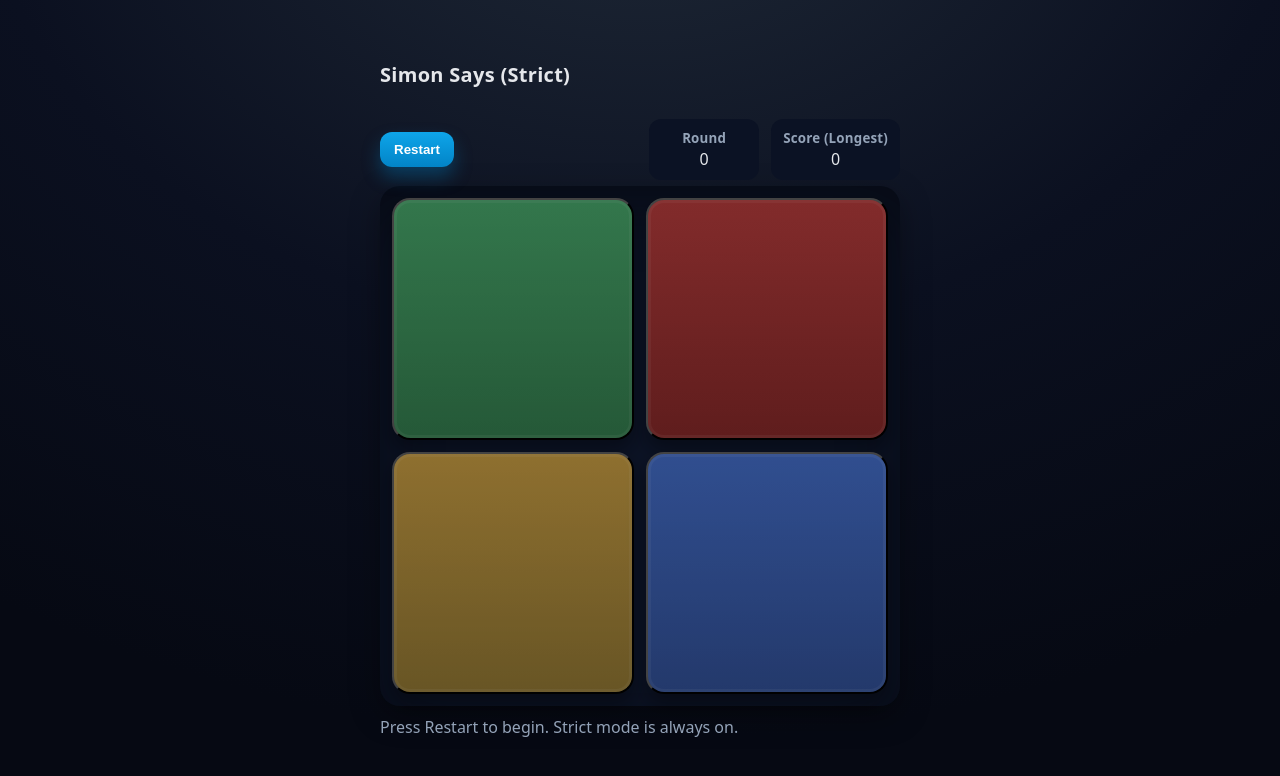
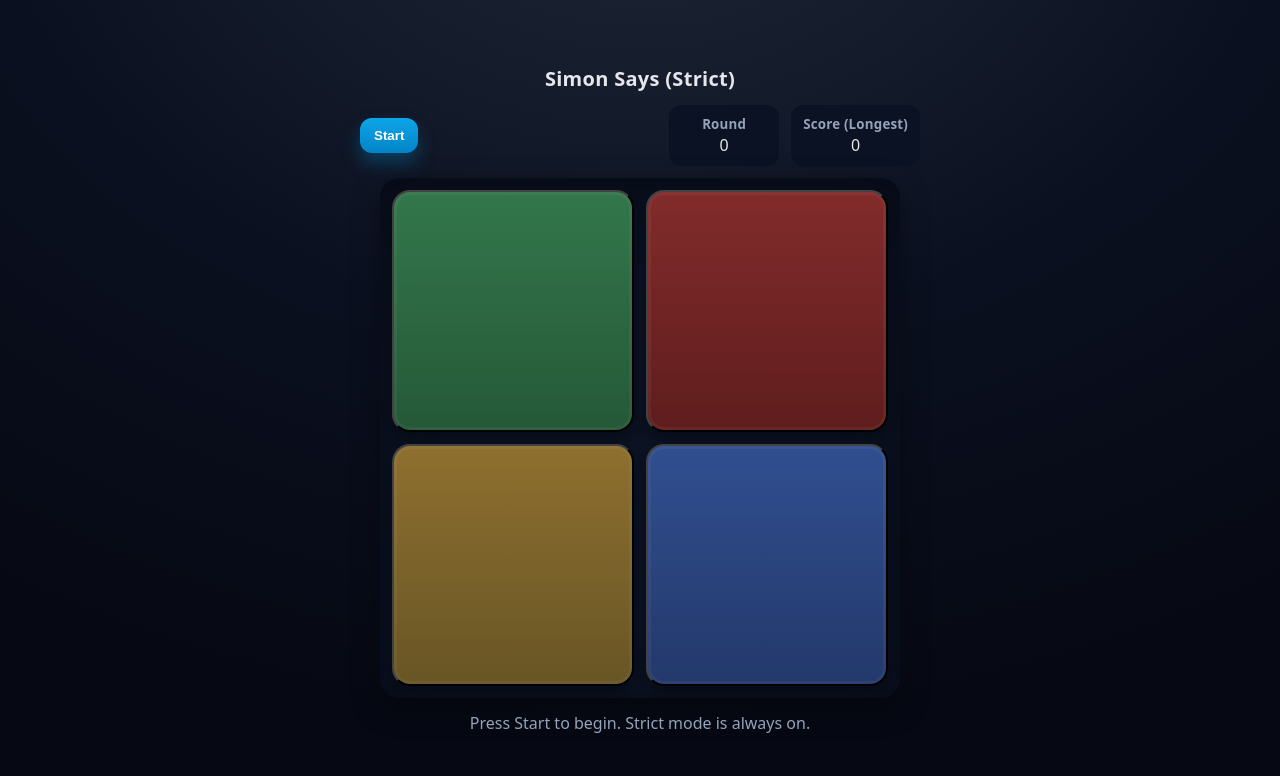
Before and after one commit to hairywin/simon-says, a plain HTML site: page index.html in a window 1280 px wide. Drawn offline with Linux system fonts and the light colour scheme.

Commit message:
index.html

```diff
--- a/index.html
+++ b/index.html
@@ -2,7 +2,7 @@
 <html lang="en">
 <head>
 <meta charset="utf-8" />
-<meta name="viewport" content="width=device-width,initial-scale=1" />
+<meta name="viewport" content="width=device-width,initial-scale=1,viewport-fit=cover" />
 <title>Simon Says — Strict</title>
 <style>
   :root{
@@ -12,16 +12,49 @@
   }
   *{box-sizing:border-box}
   body{
-    margin:0; min-height:100svh; display:grid; place-items:center;
+    margin:0;
+    min-height:100dvh;
+    display:grid;
+    place-content:center;
+    gap:16px;
     font:500 16px/1.4 system-ui,-apple-system,Segoe UI,Roboto,Inter,Arial,sans-serif;
     background:radial-gradient(1200px 900px at 50% -20%, #1f2937 0%, #0b1020 55%, #060913 100%);
-    color:var(--ink); padding:24px;
+    color:var(--ink);
+    /* Safe-area friendly padding for iOS notches */
+    padding: max(16px, env(safe-area-inset-top)) max(16px, env(safe-area-inset-right)) max(16px, env(safe-area-inset-bottom)) max(16px, env(safe-area-inset-left));
   }
-  .wrap{width:min(520px, 96vw)}
-  h1{margin:0 0 16px; font-size:20px; font-weight:700; letter-spacing:.3px}
+  .wrap{
+    width:min(560px, 96vw);
+    margin-inline:auto;
+    display:grid;
+    gap:12px;
+  }
+  h1{margin:0; font-size:20px; font-weight:700; letter-spacing:.3px; text-align:center}
+
+  .hud{
+    display:flex; align-items:center; justify-content:space-between;
+    gap:10px; flex-wrap:wrap;
+  }
+  .left, .right{display:flex; align-items:center; gap:12px; flex-wrap:wrap}
+  .stat{
+    padding:10px 12px; border-radius:12px; background:#0b1224;
+    color:var(--ink); min-width:110px; text-align:center;
+  }
+  .stat small{display:block; color:var(--muted); font-weight:600; letter-spacing:.2px}
+  .btn{
+    appearance:none; border:none; border-radius:12px; padding:10px 14px;
+    background:linear-gradient(180deg, #0ea5e9, #0284c7); color:white; font-weight:700;
+    cursor:pointer; box-shadow:0 10px 18px rgba(2,132,199,.35); transition:transform .08s ease, filter .08s ease;
+  }
+  .btn:active{transform:translateY(1px)}
+
   .board{
+    /* Square board scales to the smaller viewport dimension on phones */
+    width:min(520px, 92vmin);
+    margin-inline:auto;
+    aspect-ratio:1 / 1;
     display:grid; grid-template-columns:repeat(2,1fr); gap:12px;
-    width:100%; aspect-ratio:1 / 1; border-radius:20px; padding:12px;
+    border-radius:20px; padding:12px;
     background:#0b1224; box-shadow:0 20px 60px rgba(0,0,0,.45) inset, 0 10px 30px rgba(0,0,0,.35);
   }
   .pad{
@@ -36,28 +69,17 @@
   .r{background:linear-gradient(180deg, var(--r), #a31818)}
   .y{background:linear-gradient(180deg, var(--y), #916a05)}
   .b{background:linear-gradient(180deg, var(--b), #1b48b1)}
-
   .pad.lit.g{background:linear-gradient(180deg, var(--g-lit), #16a34a); box-shadow:0 0 24px 8px rgba(52,211,153,.55), inset 0 0 0 3px rgba(255,255,255,.12)}
   .pad.lit.r{background:linear-gradient(180deg, var(--r-lit), #dc2626); box-shadow:0 0 24px 8px rgba(248,113,113,.55), inset 0 0 0 3px rgba(255,255,255,.12)}
   .pad.lit.y{background:linear-gradient(180deg, var(--y-lit), #ca8a04); box-shadow:0 0 24px 8px rgba(250,204,21,.55), inset 0 0 0 3px rgba(255,255,255,.12)}
   .pad.lit.b{background:linear-gradient(180deg, var(--b-lit), #2563eb); box-shadow:0 0 24px 8px rgba(96,165,250,.55), inset 0 0 0 3px rgba(255,255,255,.12)}
-  .hud{
-    display:flex; align-items:center; justify-content:space-between;
-    gap:10px; padding:14px 0 6px;
+
+  .msg{margin-top:2px; color:var(--muted); min-height:20px; text-align:center}
+
+  @media (max-width:480px){
+    .stat{min-width:96px; padding:8px 10px}
+    .board{gap:10px; padding:10px; width:min(520px, 94vmin)}
   }
-  .left, .right{display:flex; align-items:center; gap:12px; flex-wrap:wrap}
-  .stat{
-    padding:10px 12px; border-radius:12px; background:#0b1224;
-    color:var(--ink); min-width:110px; text-align:center;
-  }
-  .stat small{display:block; color:var(--muted); font-weight:600; letter-spacing:.2px}
-  .btn{
-    appearance:none; border:none; border-radius:12px; padding:10px 14px;
-    background:linear-gradient(180deg, #0ea5e9, #0284c7); color:white; font-weight:700;
-    cursor:pointer; box-shadow:0 10px 18px rgba(2,132,199,.35); transition:transform .08s ease, filter .08s ease;
-  }
-  .btn:active{transform:translateY(1px)}
-  .msg{margin-top:10px; color:var(--muted); min-height:20px}
 </style>
 </head>
 <body>
@@ -66,7 +88,7 @@
 
     <div class="hud">
       <div class="left">
-        <button id="restart" class="btn">Restart</button>
+        <button id="startRestart" class="btn" aria-live="polite">Start</button>
       </div>
       <div class="right">
         <div class="stat"><small>Round</small><span id="round">0</span></div>
@@ -81,13 +103,13 @@
       <button class="pad b" id="p3" data-id="3" aria-label="Blue"></button>
     </div>
 
-    <div class="msg" id="msg">Press Restart to begin. Strict mode is always on.</div>
+    <div class="msg" id="msg">Press Start to begin. Strict mode is always on.</div>
   </div>
 
 <script>
 (() => {
   const pads = [...document.querySelectorAll('.pad')];
-  const restartBtn = document.getElementById('restart');
+  const btn = document.getElementById('startRestart');
   const roundEl = document.getElementById('round');
   const scoreEl = document.getElementById('score');
   const msgEl = document.getElementById('msg');
@@ -97,10 +119,18 @@
   let acceptingInput = false;
   let sessionId = 0;
   let best = 0;
+  let hasStartedOnce = false;
 
   const AC = window.AudioContext || window.webkitAudioContext;
   const ctx = AC ? new AC() : null;
   const tones = [329.63, 261.63, 220.00, 196.00];
+
+  function setButtonStarted(){
+    if (!hasStartedOnce){
+      hasStartedOnce = true;
+      btn.textContent = 'Restart';
+    }
+  }
 
   function beep(idx, dur = 420, vol = 0.2) {
     if (!ctx) return;
@@ -158,10 +188,14 @@
     if (!keepBest) best = 0;
     updateRound(); updateScore();
     setPadsDisabled(true);
-    msgEl.textContent = 'Press Restart to begin. Strict mode is always on.';
+    msgEl.textContent = hasStartedOnce ? 'Press Restart to play again.' : 'Press Start to begin. Strict mode is always on.';
+    if (!hasStartedOnce) btn.textContent = 'Start';
   }
 
   async function startGame(){
+    // Make sure audio is unlocked on first gesture (iOS)
+    if (ctx && ctx.state === 'suspended') { try { await ctx.resume(); } catch(e){} }
+    setButtonStarted();
     sessionId++;
     stepIndex = 0;
     sequence = [];
@@ -190,7 +224,7 @@
     }
     await sleep(380);
     pads.forEach(p => p.classList.remove('lit'));
-    await startGame(); // strict always
+    await startGame(); // strict always restarts
   }
 
   async function handlePadPress(idx){
@@ -217,8 +251,9 @@
       if (e.key === 'Enter' || e.key === ' '){ e.preventDefault(); handlePadPress(Number(p.dataset.id)); }
     });
   });
-  document.getElementById('restart').addEventListener('click', startGame);
+  btn.addEventListener('click', startGame);
 
+  // Initial state
   resetGame(false);
 })();
 </script>
```
